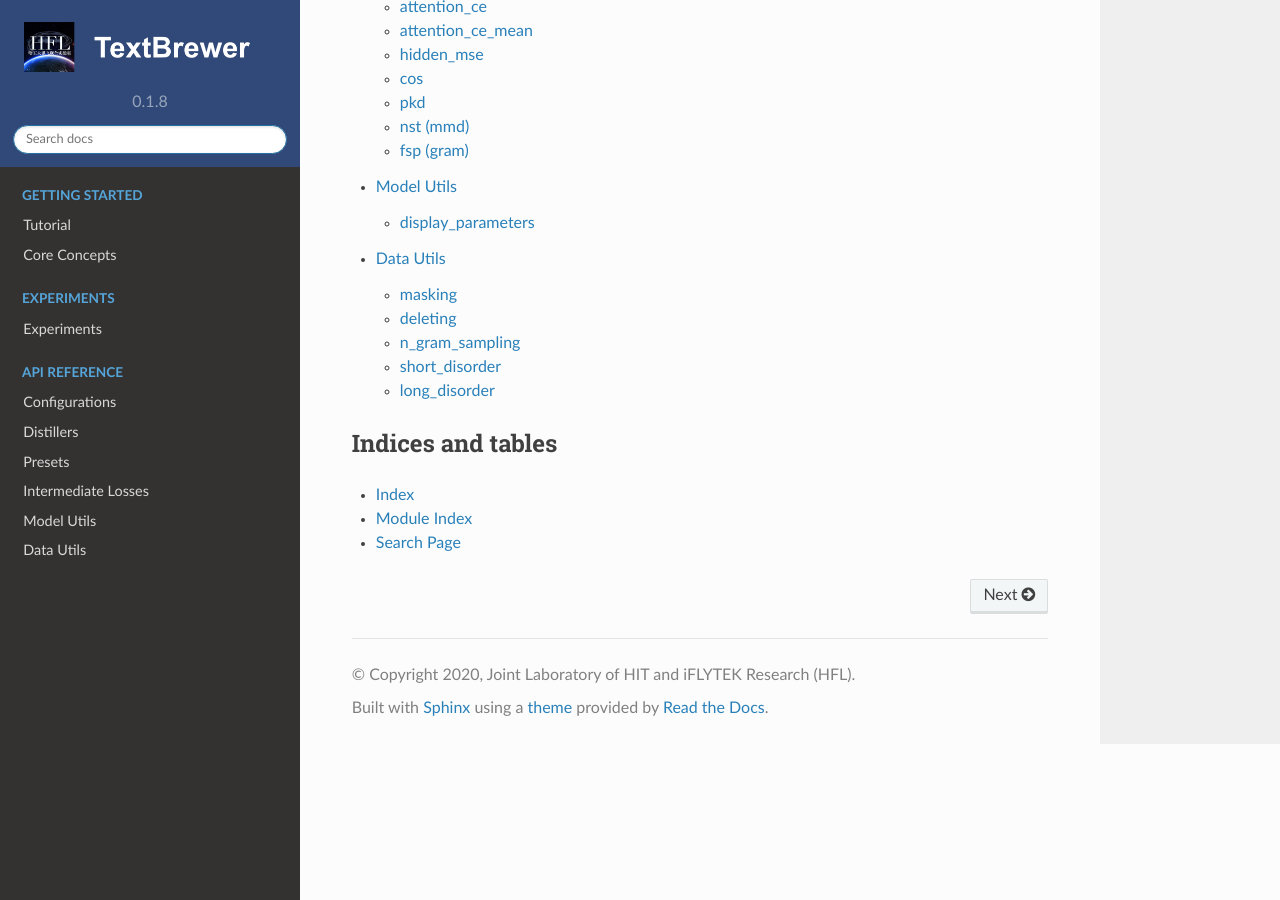
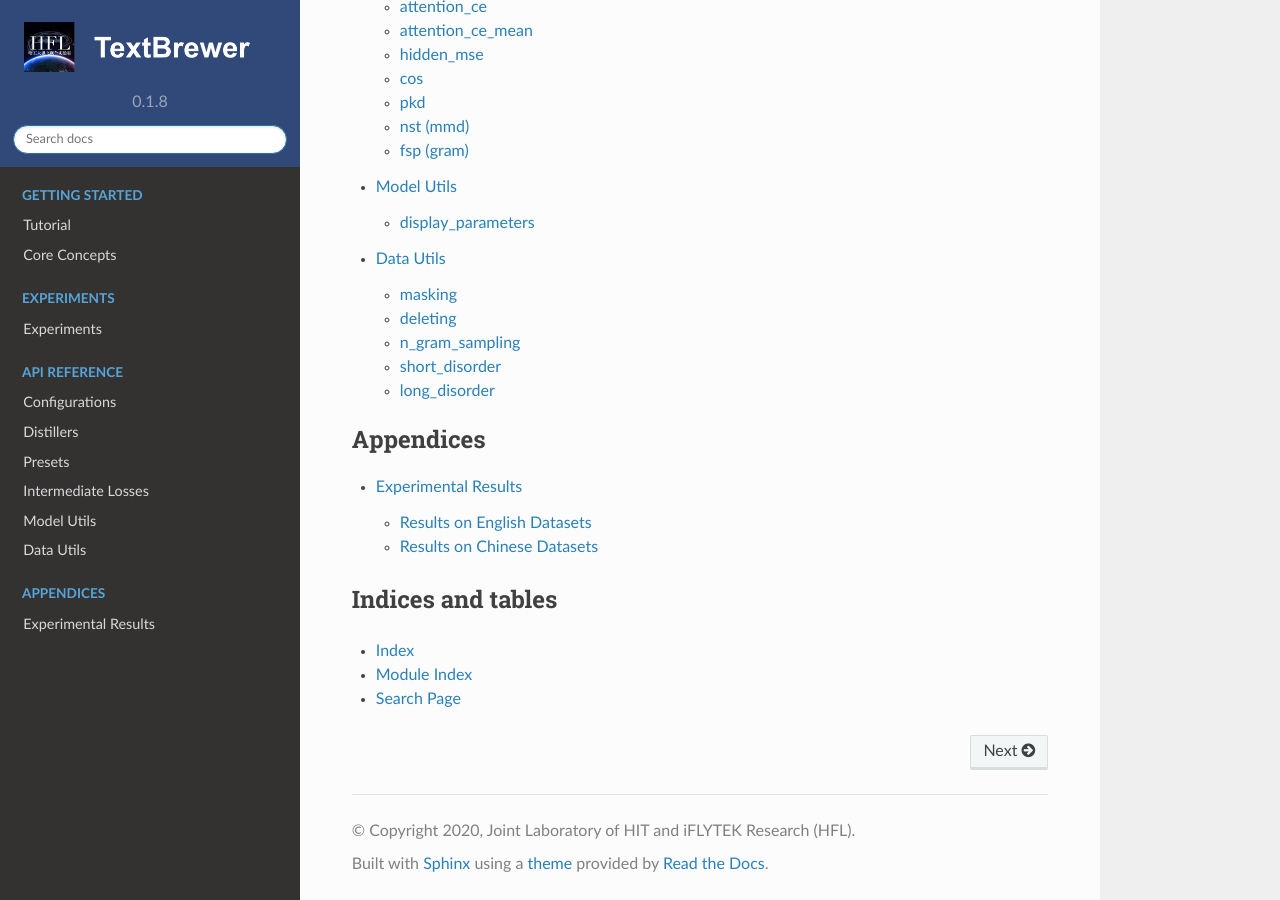
Before and after one commit to airaria/TextBrewer, a Sphinx documentation site: the page built from docs/source/index.rst, in a window 1280 px wide and 900 px high, scrolled down 1837 px. Built offline with Sphinx 7.4.7 and the Read the Docs theme 2.0.0, drawn with Linux system fonts in a browser that asks for light colours; some of the changed lines change nothing that is shown.

Commit message:
update Experimental Results

```diff
--- /dev/null
+++ b/docs/source/ExperimentResults.md
@@ -0,0 +1,119 @@
+# Experimental Results
+
+
+## Results on English Datasets
+
+### MNLI
+
+* Single-teacher distillation with `GeneralDistiller`:
+
+| Model (ours)         | MNLI           |
+| :-------------       | -------------- |
+| **BERT-base-cased** (teacher)  | 83.7 / 84.0    |
+| T6 (student)                   | 83.5 / 84.0    |
+| T3  (student)                  | 81.8 / 82.7    |
+| T3-small (student)             | 81.3 / 81.7    |
+| T4-tiny (student)              | 82.0 / 82.6    |
+
+* Multi-teacher distillation with `MultiTeacherDistiller`:
+
+| Model (ours)         | MNLI           |
+| :-------------       | -------------- |
+| **BERT-base-cased** (teacher #1)  | 83.7 / 84.0    |
+| **BERT-base-cased** (teacher #2)  | 83.6 / 84.2    |
+| **BERT-base-cased** (teacher #3)  | 83.7 / 83.8    |
+| ensemble (average of #1, #2 and #3)  | 84.3 / 84.7    |
+| BERT-base-cased (student)         | **84.8 / 85.3**|
+
+### SQuAD
+
+* Training without Distillation:
+
+| Model（ours)  | SQuAD |
+| ------------- | ------------- |
+| **BERT-base-cased** | 81.5 / 88.6   |
+| T6            | 75.0 / 83.3   |
+| T3            | 63.0 / 74.3   |
+
+* Single-teacher distillation with `GeneralDistiller`:
+
+| Model（ours)            | SQuAD |
+| -------------           | ------------- |
+| **BERT-base-cased** (teacher) | 81.5 / 88.6   |
+| T6 (student)            | 80.8 / 88.1   |
+| T3 (student)            | 76.4 / 84.9   |
+| T3-small (student)      | 72.3 / 81.4   |
+| T4-tiny (student)       | 73.7 / 82.5   |
+| &nbsp;&nbsp;+ DA                 | 75.2 / 84.0   |
+
+**Note**: When distilling to T4-tiny, NewsQA is used for data augmentation on SQuAD.
+
+* Multi-teacher distillation with `MultiTeacherDistiller`:
+
+| Model (ours)         | SQuAD          |
+| :-------------       | -------------- |
+| **BERT-base-cased** (teacher #1)  | 81.1 / 88.6    |
+| **BERT-base-cased** (teacher #2)  | 81.2 / 88.5    |
+| **BERT-base-cased** (teacher #3)  | 81.2 / 88.7    |
+| ensemble (average of #1, #2 and #3)  | 82.3 / 89.4 |
+| BERT-base-cased (student)         | **83.5 / 90.0**|
+
+### CoNLL-2003 English NER
+
+* Training without Distillation:
+
+| Model（ours)  | SQuAD |
+| ------------- | ----------- |
+| **BERT-base-cased** | 91.1  |
+| BiGRU               | 81.1  |
+| T3                  | 85.3  |
+
+* Single-teacher distillation with `GeneralDistiller`:
+
+| Model（ours)            | CoNLL-2003 |
+| -------------           | ------------- |
+| **BERT-base-cased** (teacher) | 91.1    |
+| BiGRU                   | 85.3 |
+| T6 (student)            | 90.7 |
+| T3 (student)            | 87.5 |
+| &nbsp;&nbsp;+ DA        | 90.0 |
+| T3-small (student)      | 57.4 |
+| &nbsp;&nbsp;+ DA        | 76.5 |
+| T4-tiny (student)       | 54.7 |
+| &nbsp;&nbsp;+ DA        | 79.6 |
+
+**Note**: HotpotQA is used for data augmentation on CoNLL-2003.
+
+## Results on Chinese Datasets
+
+### XNLI
+
+| Model           | XNLI |
+| :--------------- | ----------------- |
+| **RoBERTa-wwm-ext** (teacher) | 79.9 |
+| T3 (student)         | 78.4       |
+| T3-small (student)   | 76.0       |
+| T4-tiny (student)    | 76.2       |
+
+### LCQMC
+
+| Model            | LCQMC |
+| :--------------- | ----------- |
+| **RoBERTa-wwm-ext** (teacher) | 89.4        |
+| T3 (student)                  | 89.0        |
+| T3-small (student)            | 88.1        |
+| T4-tiny (student)             | 88.4        |
+
+### CMRC2018 and DRCD
+
+| Model           | CMRC2018 | DRCD |
+| --------------- | ---------------- | ------------ |
+| **RoBERTa-wwm-ext** (teacher) | 68.8 / 86.4      | 86.5 / 92.5  |
+| T3 (student)                  | 63.4 / 82.4      | 76.7 / 85.2  |
+| &nbsp;&nbsp;+ DA              | 66.4 / 84.2      | 78.2 / 86.4  |
+| T3-small (student)            | 24.4 / 48.1      | 42.2 / 63.2  |
+| &nbsp;&nbsp;+  DA             | 58.0 / 79.3      | 65.5 / 78.6  |
+| T4-tiny (student)             | -                | -            |
+| &nbsp;&nbsp;+  DA             | 61.8 / 81.8      | 73.3 / 83.5  |
+
+**Note**: CMRC2018 and DRCD take each other as the augmentation dataset In the experiments.
--- a/docs/source/Experiments.md
+++ b/docs/source/Experiments.md
@@ -74,7 +74,7 @@
   | BERT<sub>3</sub>-PKD (T3)     | 76.7 / 76.3     | -             | -|
   | TinyBERT (T4-tiny) | 82.8 / 82.9                | 72.7 / 82.1   | -|
 
-Our results:
+Our results (see [Experimental Results](ExperimentResults.md) for details):
 
 | Model (ours) | MNLI  | SQuAD  | CoNLL-2003 |
 | :-------------  | --------------- | ------------- | --------------- |
@@ -104,7 +104,7 @@
 | [**CMRC 2018**](https://github.com/ymcui/cmrc2018) | reading comprehension | EM/F1 | 10K | 3.4K | span-extraction machine reading comprehension |
 | [**DRCD**](https://github.com/DRCKnowledgeTeam/DRCD) | reading comprehension | EM/F1 | 27K | 3.5K | span-extraction machine reading comprehension (Traditional Chinese) |
 
-The results are listed below.
+The results are listed below (see [Experimental Results](ExperimentResults.md) for details).
 
 | Model           | XNLI | LCQMC | CMRC 2018 | DRCD |
 | :--------------- | ---------- | ----------- | ---------------- | ------------ |
--- a/docs/source/index.rst
+++ b/docs/source/index.rst
@@ -49,6 +49,12 @@
    Losses
    Utils
 
+.. toctree::
+   :maxdepth: 2
+   :caption: Appendices
+
+   ExperimentResults
+
 Indices and tables
 ==================
 
```
